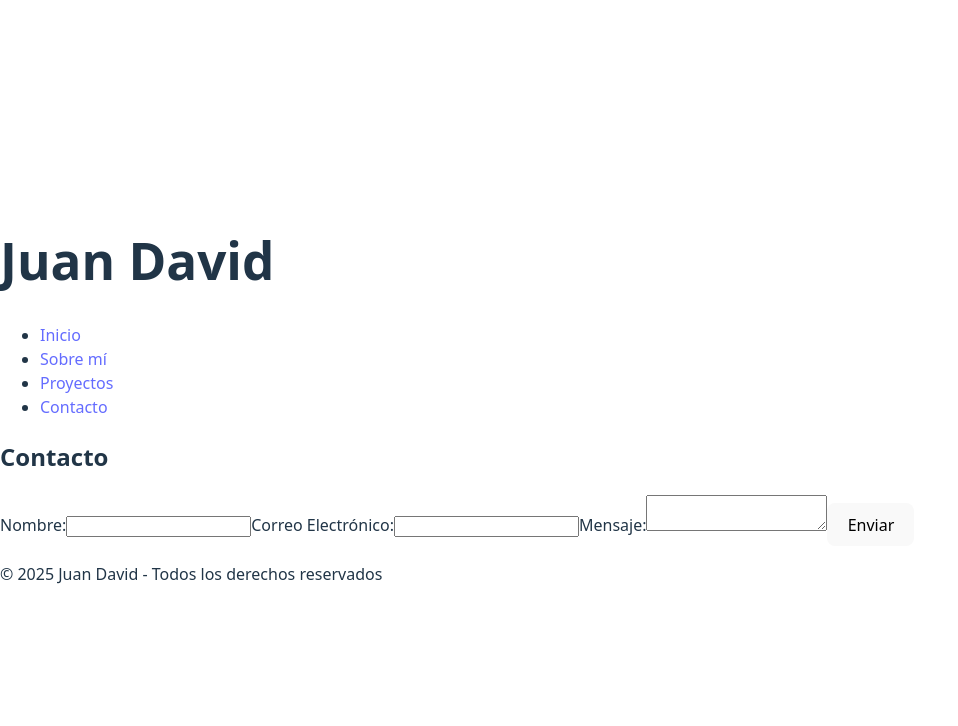
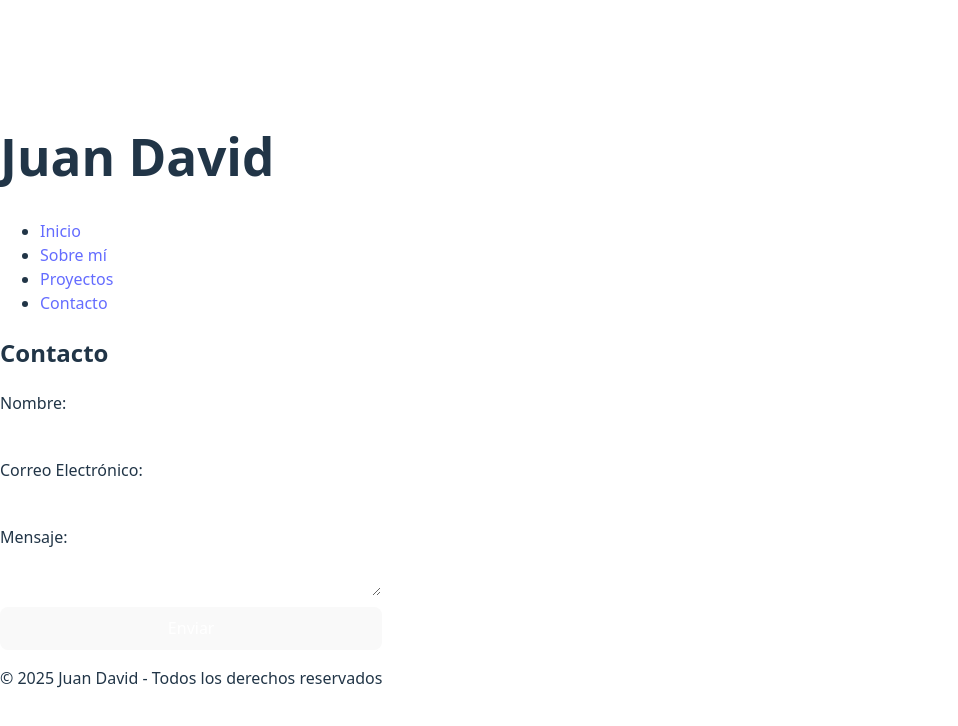
Before and after one commit to DavidGarzonDev/portafolio, a React (Vite) app: page /contact in a window 1280 px wide. Shown: the top 726 px of the page, without its empty margins (0-958 px from the left). Built offline with nearby package versions, Linux system fonts and the light colour scheme.

Commit message:
agregue validaciones al formulario de contacto

```diff
--- a/src/pages/Contact.css
+++ b/src/pages/Contact.css
@@ -0,0 +1,25 @@
+form {
+    display: flex;
+    flex-direction: column;
+    max-width: 400px;
+    margin: auto;
+}
+
+input,
+textarea {
+    margin-bottom: 10px;
+    padding: 8px;
+    border: 1px solid #ffffff;
+}
+
+button {
+    background-color: rgb(142, 142, 255);
+    color: white;
+    padding: 10px;
+    border: none;
+    cursor: pointer;
+}
+
+button:hover {
+    background-color: rgb(255, 7, 7);
+}
--- a/src/pages/Contact.jsx
+++ b/src/pages/Contact.jsx
@@ -1,18 +1,57 @@
-import React from 'react'
+import React, { useState } from 'react'
+import "../pages/Contact.css";
+
 
 const Contact = () => {
+    const [formData, setFormData] = useState(
+        {
+            name: "",
+            email: "",
+            message: "",
+
+        }
+    );
+
+    const [errors, setErrors] = useState({});
+
+    const handleChange = (e) => {
+        setFormData({...formData,[e.target.name]: e.target.value})
+    };
+
+    const validate = () => {
+        let newErrors = {};
+            if(!formData.name.trim()) newErrors.name = "El nombre es obligatorio.";
+            if(!formData.email.includes("@")) newErrors.email = "Correo no válido.";
+            if (!formData.message.trim()) newErrors.message = "Mensaje vacío.";
+
+        setErrors(newErrors);
+        return Object.keys(newErrors).length === 0;
+    }
+    const handleSubmit = (e) => {
+        e.preventDefault();
+        if (validate()) {
+            console.log("Formulario enviado:", formData);
+            alert("Mensaje enviado!");
+            setFormData({ name: "", email: "", message: "" }); // Limpiar el formulario
+        }
+    };
+
+
     return (
         <div>
             <h2>Contacto</h2>
-            <form>
+            <form onSubmit={handleSubmit}>
                 <label htmlFor="name">Nombre:</label>
-                <input type="text" id="name" name="name" required />
+                <input type="text" id="name" name="name" value={formData.name} onChange={handleChange} />
+                {errors.name && <p style={{ color: "red" }}>{errors.name}</p>}
 
                 <label htmlFor="email">Correo Electrónico:</label>
-                <input type="email" id="email" name="email" required />
+                <input type="email" id="email" name="email" value={formData.email} onChange={handleChange} />
+                {errors.email && <p style={{ color: "red" }}>{errors.email}</p>}
 
                 <label htmlFor="message">Mensaje:</label>
-                <textarea id="message" name="message" required></textarea>
+                <textarea id="message" name="message" value={formData.message} onChange={handleChange}></textarea>
+                {errors.message && <p style={{ color: "red" }}>{errors.message}</p>}
 
                 <button type="submit">Enviar</button>
             </form>
```
